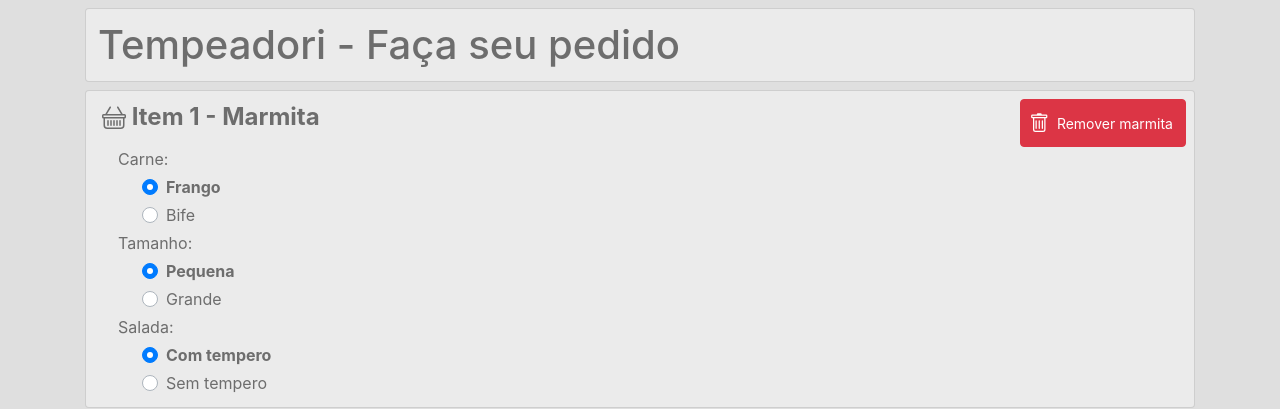
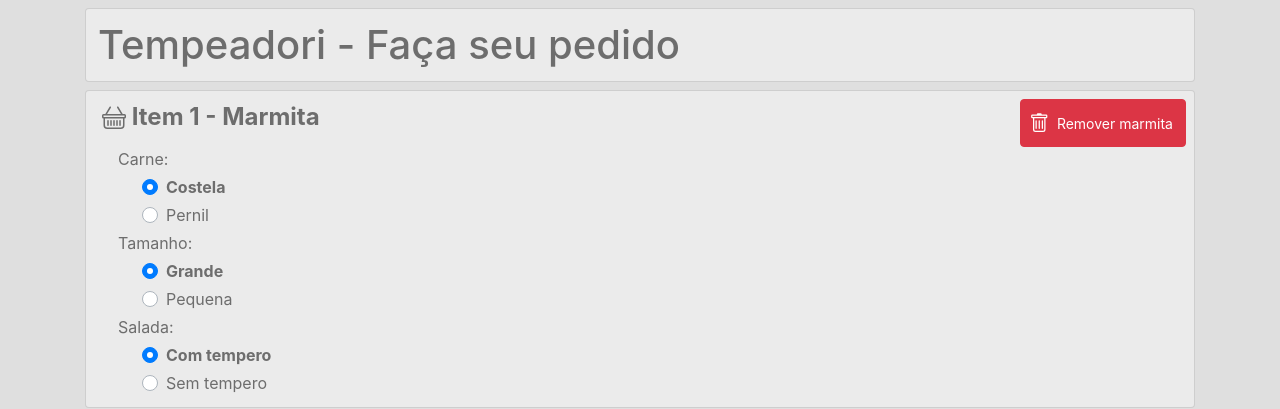
Before and after one commit to GustavoKlinfuss/Lunch-X__WebApp, a Vue app: page / in a window 1280 px wide. Shown: the top 409 px of the page. Built offline with nearby package versions, Linux system fonts and the light colour scheme.

Commit message:
Include funtion to seek menu and place meats

```diff
--- a/src/app/order-details/packed-lunch-card/PackedLunchCard.vue
+++ b/src/app/order-details/packed-lunch-card/PackedLunchCard.vue
@@ -42,7 +42,8 @@
 </template>
 
 <script>
-import GtRadio from '../../../components/GtRadio'
+import GtRadio from '../../../components/GtRadio.vue'
+import { RestaurantMenu } from '../../../variables/enums.js'
 
 export default {
   name: 'RequestCard',
@@ -52,10 +53,11 @@
   data: function () {
     return {
       packedLunchOptions: {
-        meatOptions: ['Frango', 'Bife'],
-        sizeOptions: ['Pequena', 'Grande'],
+        meatOptions: this.getMeatOptionsFromThisDay(),
+        sizeOptions: ['Grande', 'Pequena'],
         saladOptions: ['Com tempero', 'Sem tempero'],
-      }
+      },
+      RestaurantMenu
     }
   },
   props: {
@@ -63,6 +65,11 @@
     index: Number
   },
   methods: {
+    getMeatOptionsFromThisDay: function() {
+      const todayInDayOfWeek = (new Date(Date.now())).getDay();
+      const todayMenu = RestaurantMenu[todayInDayOfWeek];
+      return todayMenu;
+    },
     selectMeat (value, order) {
 			order.meat = value;
 		},
--- a/src/variables/enums.js
+++ b/src/variables/enums.js
@@ -8,3 +8,12 @@
   "OrderScreen":1,
   "UserInfoScreen":2
 });
+
+export const RestaurantMenu = Object.freeze({
+  1: ["Frango", "Bife"],
+  2: ["Costela", "Pernil"],
+  3: ["Almondega", "Coxa de Frango"],
+  4: ["Frango ao molho branco", "Bife a milanesa"],
+  5: ["Peixe", "Frango xadrez"],
+  6: ["Feijoada", "Strogonoff de Frango"],
+})
```
